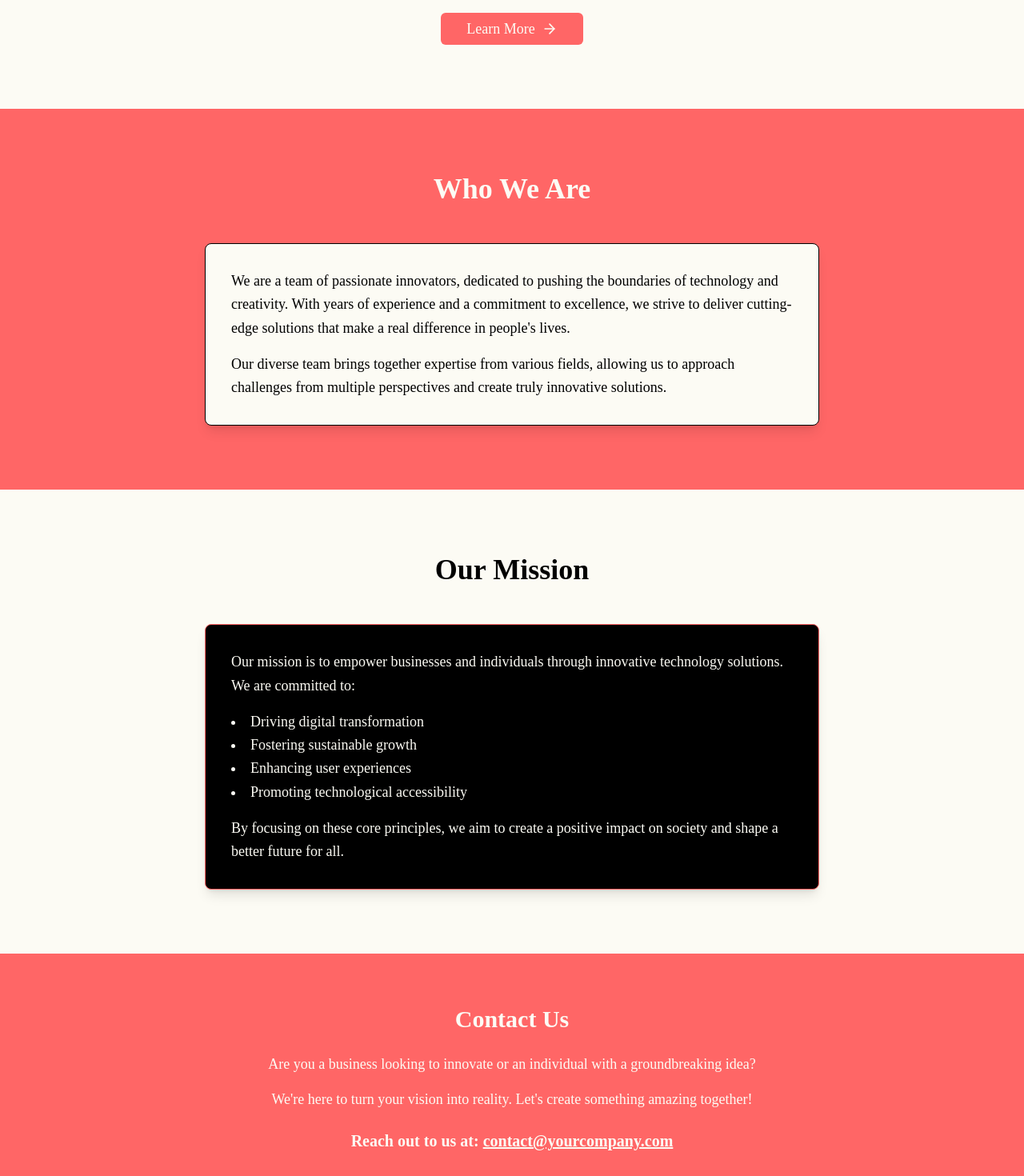
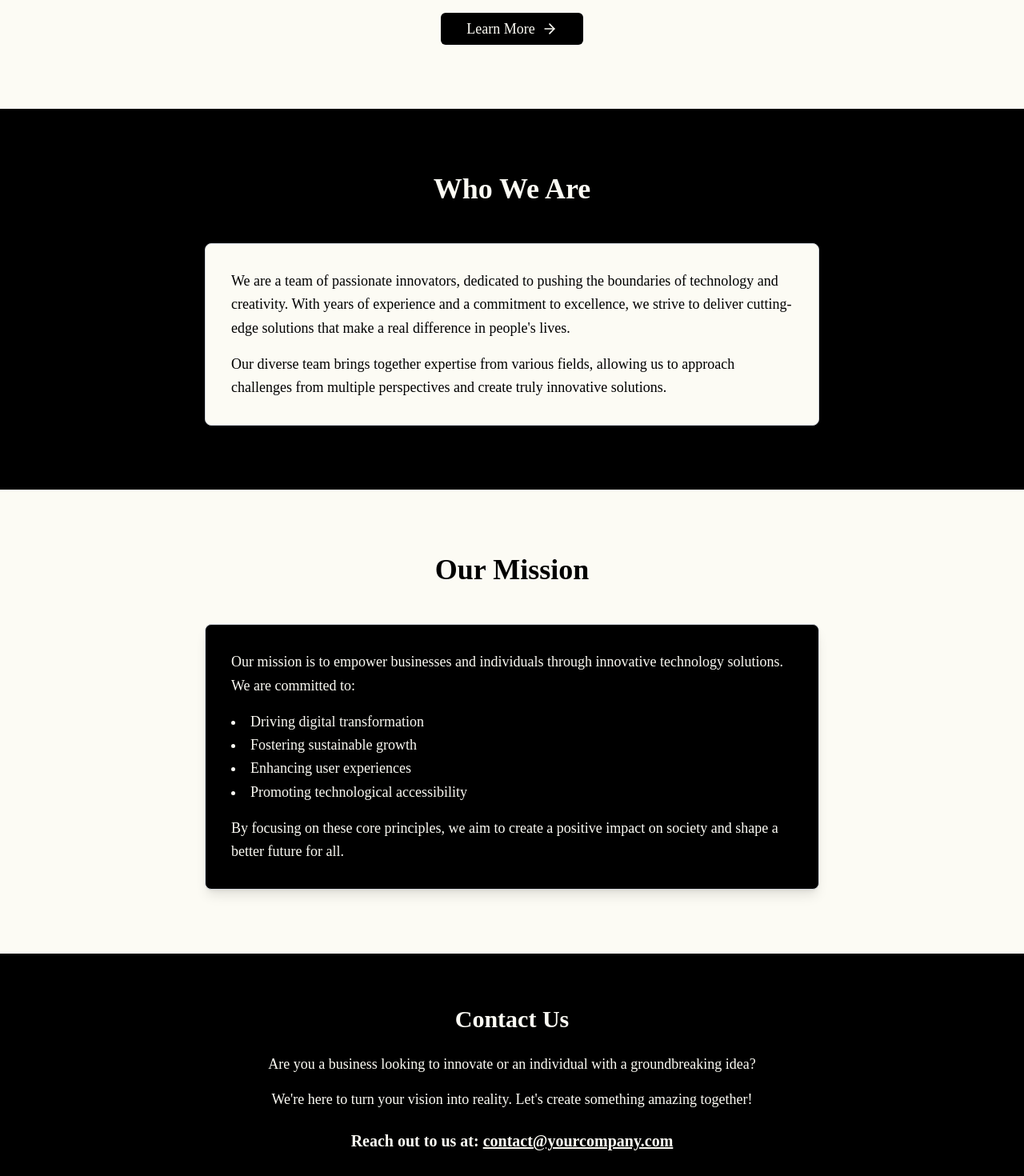
Before and after one commit to GPT-Engineer-App/cozy-landing-haven, a React (Vite) app: page / in a window 1280 px wide. Shown: the part 260-1730 px from the top of the page at 80% size. Built offline with nearby package versions, Linux system fonts and the light colour scheme.

Commit message:
GPT Engineer Update [skip gpt_engineer]

```diff
--- a/src/pages/Index.jsx
+++ b/src/pages/Index.jsx
@@ -10,9 +10,9 @@ const Index = () => {
           <h1 className="text-2xl font-bold text-black">YourLogo</h1>
           <nav>
             <ul className="flex space-x-4">
-              <li><a href="#" className="text-black hover:text-[#ff6666]">Home</a></li>
-              <li><a href="#" className="text-black hover:text-[#ff6666]">About</a></li>
-              <li><a href="#" className="text-black hover:text-[#ff6666]">Mission</a></li>
+              <li><a href="#" className="text-black hover:text-gray-600">Home</a></li>
+              <li><a href="#" className="text-black hover:text-gray-600">About</a></li>
+              <li><a href="#" className="text-black hover:text-gray-600">Mission</a></li>
             </ul>
           </nav>
         </div>
@@ -24,7 +24,7 @@ const Index = () => {
           <div className="container mx-auto px-4 text-center">
             <h2 className="text-5xl font-bold text-black mb-6">Transforming Ideas into Reality</h2>
             <p className="text-xl text-black mb-8">We're passionate about innovation and committed to excellence.</p>
-            <Button className="bg-[#ff6666] hover:bg-[#ff8080] text-[#FCFBF4] text-lg px-8 py-3">
+            <Button className="bg-black hover:bg-gray-800 text-[#FCFBF4] text-lg px-8 py-3">
               Learn More
               <ArrowRight className="ml-2 h-5 w-5" />
             </Button>
@@ -32,10 +32,10 @@ const Index = () => {
         </section>
 
         {/* Who We Are Section */}
-        <section className="py-20 bg-[#ff6666]">
+        <section className="py-20 bg-black">
           <div className="container mx-auto px-4">
             <h3 className="text-4xl font-bold text-center text-[#FCFBF4] mb-12">Who We Are</h3>
-            <div className="bg-[#FCFBF4] p-8 rounded-lg shadow-lg border border-black max-w-3xl mx-auto">
+            <div className="bg-[#FCFBF4] p-8 rounded-lg shadow-lg border border-gray-300 max-w-3xl mx-auto">
               <p className="text-black text-lg leading-relaxed mb-4">
                 We are a team of passionate innovators, dedicated to pushing the boundaries of technology and creativity. With years of experience and a commitment to excellence, we strive to deliver cutting-edge solutions that make a real difference in people's lives.
               </p>
@@ -50,7 +50,7 @@ const Index = () => {
         <section className="py-20 bg-[#FCFBF4]">
           <div className="container mx-auto px-4">
             <h3 className="text-4xl font-bold text-center text-black mb-12">Our Mission</h3>
-            <div className="bg-black p-8 rounded-lg shadow-lg border border-[#ff6666] max-w-3xl mx-auto">
+            <div className="bg-black p-8 rounded-lg shadow-lg border border-gray-300 max-w-3xl mx-auto">
               <p className="text-[#FCFBF4] text-lg leading-relaxed mb-4">
                 Our mission is to empower businesses and individuals through innovative technology solutions. We are committed to:
               </p>
@@ -68,7 +68,7 @@ const Index = () => {
         </section>
 
         {/* Contact Us Section */}
-        <section className="py-16 bg-[#ff6666] text-[#FCFBF4]">
+        <section className="py-16 bg-black text-[#FCFBF4]">
           <div className="container mx-auto px-4 text-center">
             <h3 className="text-3xl font-bold mb-6">Contact Us</h3>
             <p className="text-lg mb-4">
@@ -78,7 +78,7 @@ const Index = () => {
               We're here to turn your vision into reality. Let's create something amazing together!
             </p>
             <p className="text-xl font-semibold">
-              Reach out to us at: <a href="mailto:contact@yourcompany.com" className="underline hover:text-black">contact@yourcompany.com</a>
+              Reach out to us at: <a href="mailto:contact@yourcompany.com" className="underline hover:text-gray-300">contact@yourcompany.com</a>
             </p>
           </div>
         </section>
```
